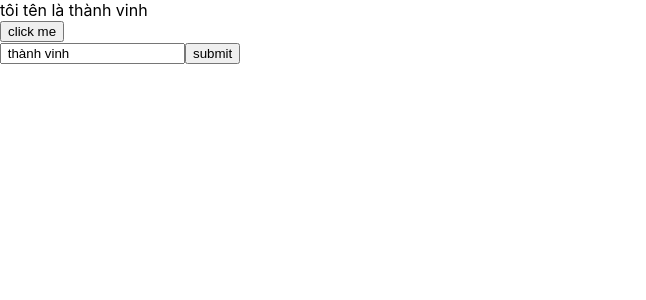
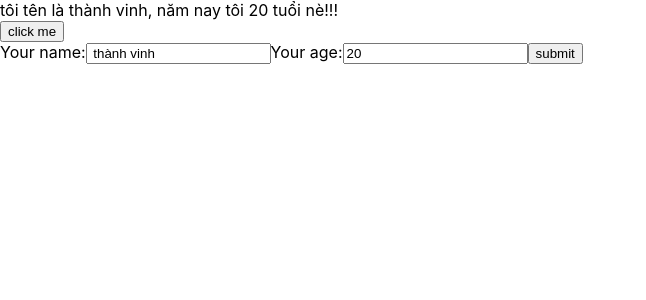
Before and after one commit to thzinhIT/reacjs-Hook, a React (Create React App) app: page / in a window 1280 px wide. Shown: the top 300 px of the page, without its empty margins (0-646 px from the left). Built offline with nearby package versions, Linux system fonts and the light colour scheme.

Commit message:
video 22

```diff
--- a/src/Components/Mycomponent.js
+++ b/src/Components/Mycomponent.js
@@ -1,36 +1,10 @@
 import React from "react";
+import Userinfor from "./Userinfor";
 class MyComponent extends React.Component {
-  state = {
-    name: " thành vinh",
-    adress: "741hv",
-    age: 20,
-  };
-  handleOnClickbutton = (e) => {
-    console.log(e.target);
-  };
-  handleOncChangeinput = (e) => {
-    this.setState({
-      name: e.target.value,
-    });
-  };
-  handleOnSubmit = (e) => {
-    e.preventDefault();
-    alert("chặn rồi");
-  };
   render() {
-    let { name, adress, age } = this.state;
     return (
       <>
-        <div> tôi tên là {name}</div>
-        <button onClick={(e) => this.handleOnClickbutton(e)}>click me</button>
-        <form action="" onSubmit={(e) => this.handleOnSubmit(e)}>
-          <input
-            type="text"
-            value={name}
-            onChange={(e) => this.handleOncChangeinput(e)}
-          />
-          <button>submit</button>
-        </form>
+        <Userinfor />
       </>
     );
   }
--- /dev/null
+++ b/src/Components/Userinfor.js
@@ -0,0 +1,58 @@
+import React from "react";
+
+class Userinfor extends React.Component {
+  state = {
+    name: " thành vinh",
+    adress: "741hv",
+    age: 20,
+  };
+  handleOnClickbutton = (e) => {
+    console.log(e.target);
+  };
+  handleOncChangeinput = (e) => {
+    this.setState({
+      name: e.target.value,
+    });
+  };
+  handleOncChangeinputAge = (e) => {
+    this.setState({
+      age: e.target.value,
+    });
+  };
+  handleOnSubmit = (e) => {
+    e.preventDefault();
+    alert("chặn rồi");
+  };
+  render() {
+    let { name, adress, age } = this.state;
+    return (
+      <>
+        <div>
+          {" "}
+          tôi tên là {name}, năm nay tôi {age} tuổi nè!!!
+        </div>
+        <button onClick={(e) => this.handleOnClickbutton(e)}>click me</button>
+        <form action="" onSubmit={(e) => this.handleOnSubmit(e)}>
+          <label htmlFor="">Your name:</label>
+
+          <input
+            type="text"
+            value={name}
+            onChange={(e) => this.handleOncChangeinput(e)}
+          />
+
+          <label htmlFor="">Your age:</label>
+
+          <input
+            type="text"
+            value={age}
+            onChange={(e) => this.handleOncChangeinputAge(e)}
+          />
+
+          <button>submit</button>
+        </form>
+      </>
+    );
+  }
+}
+export default Userinfor;
```
